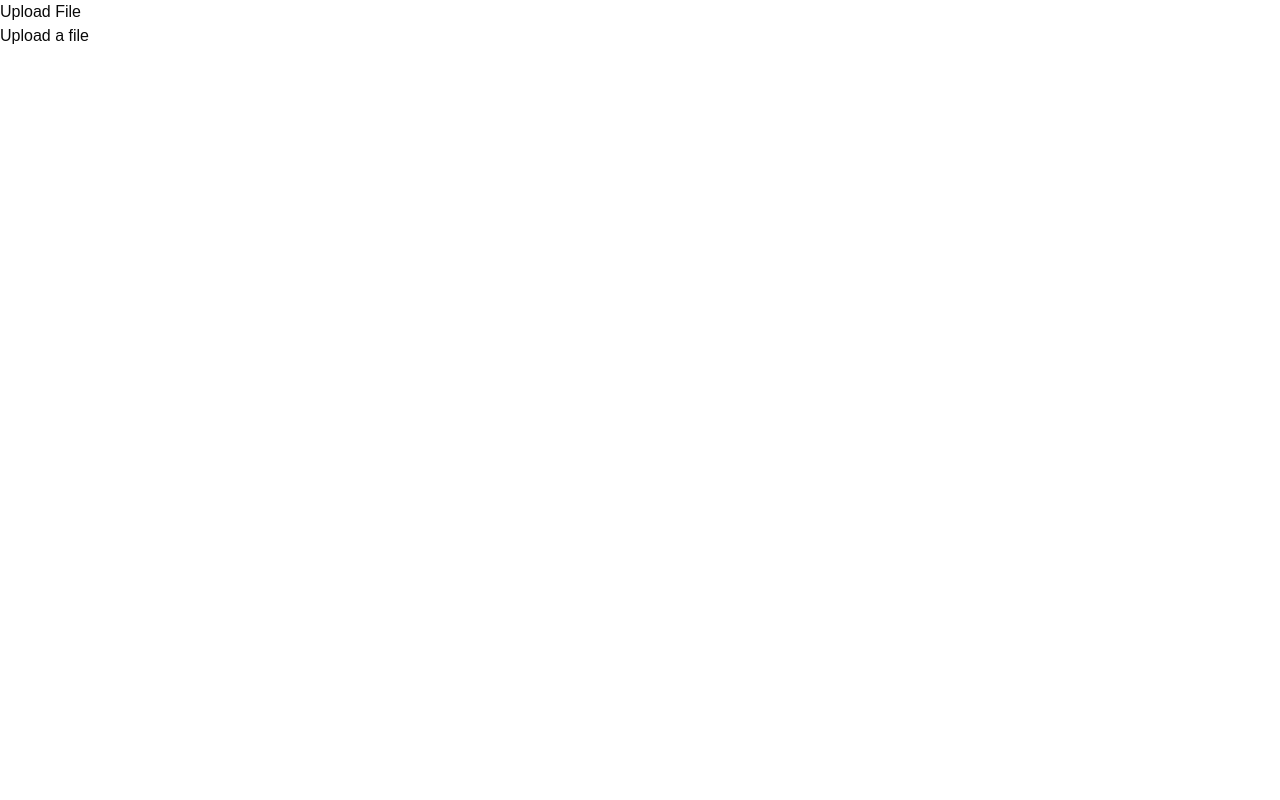
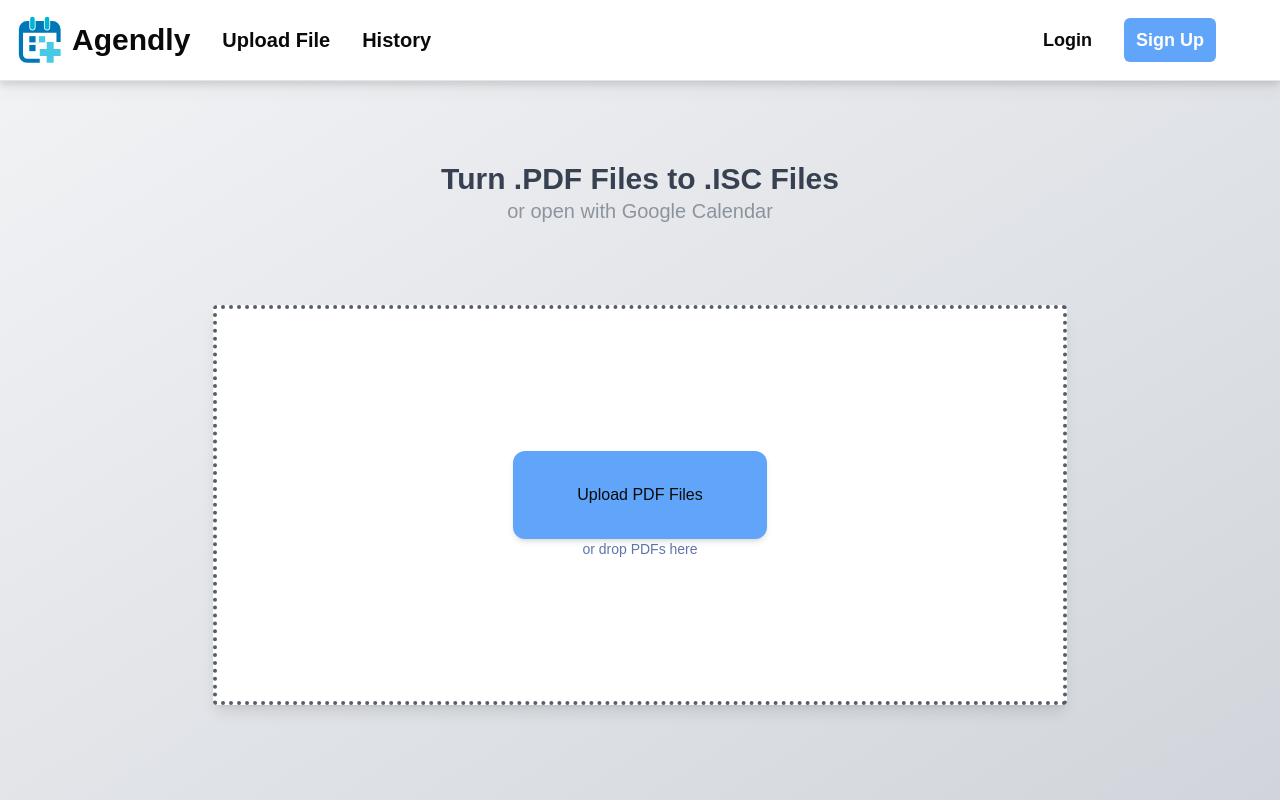
Before and after one commit to dgzct11/agendly, a Next.js app in the folder agendly/: page /upload_file in a window 1280 px wide. Built offline with nearby package versions, Linux system fonts and the light colour scheme.

Commit message:
Added Upload Component to upload page

```diff
--- a/agendly/src/app/(user_section)/upload_file/page.tsx
+++ b/agendly/src/app/(user_section)/upload_file/page.tsx
@@ -1,8 +1,9 @@
+import Upload from "@/app/content/upload"
+
 export default function UploadFilePage() {
     return (
         <div>
-            <h1>Upload File</h1>
-            <p>Upload a file</p>
+            <Upload></Upload>
         </div>
     );
 }
```
